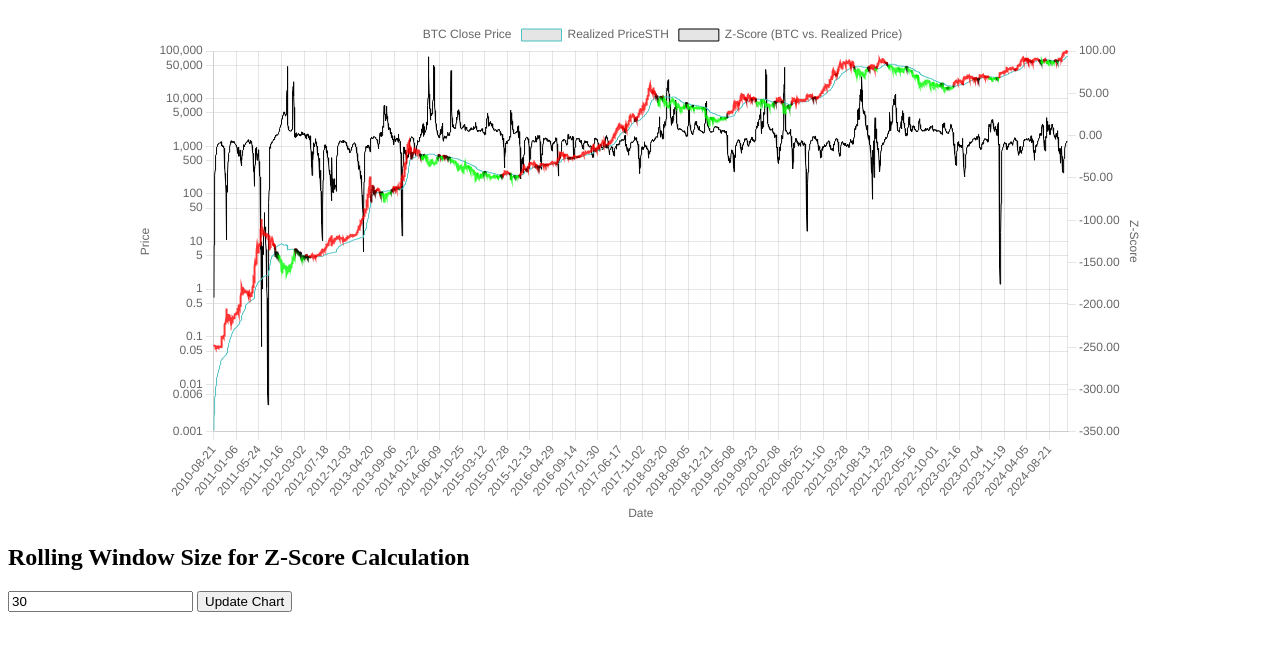
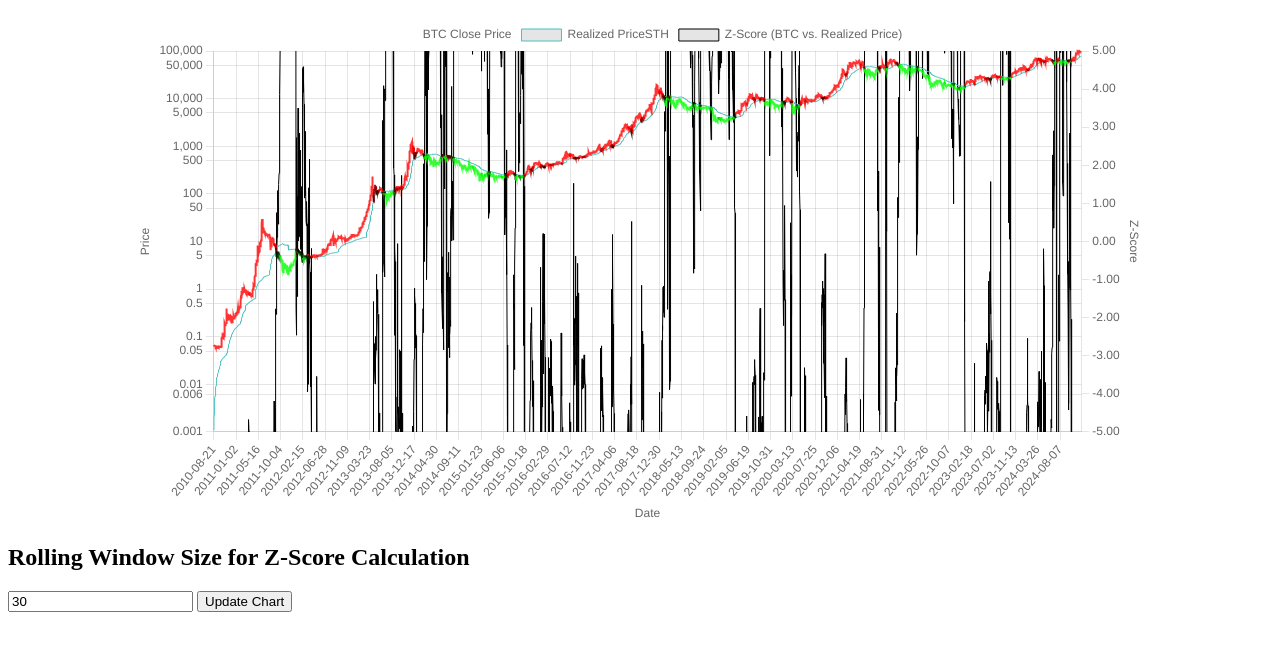
Before and after one commit to taniosHWMF/SDCA, a plain HTML site: page index.html in a window 1280 px wide. Shown: the part 61-712 px from the top of the page. Drawn offline with nearby package versions, Linux system fonts and the light colour scheme.

Commit message:
index.html

```diff
--- a/index.html
+++ b/index.html
@@ -116,9 +116,10 @@
                                 text: 'Z-Score'
                             },
                             position: 'right',
+                            min: -5, // Explicitly setting the min
+                            max: 5,  // Explicitly setting the max
                             ticks: {
-                                min: -5,
-                                max: 5,
+                                stepSize: 1, // Optional: Force ticks at every 1 unit
                                 callback: function(value) {
                                     return value.toFixed(2);
                                 }
```
